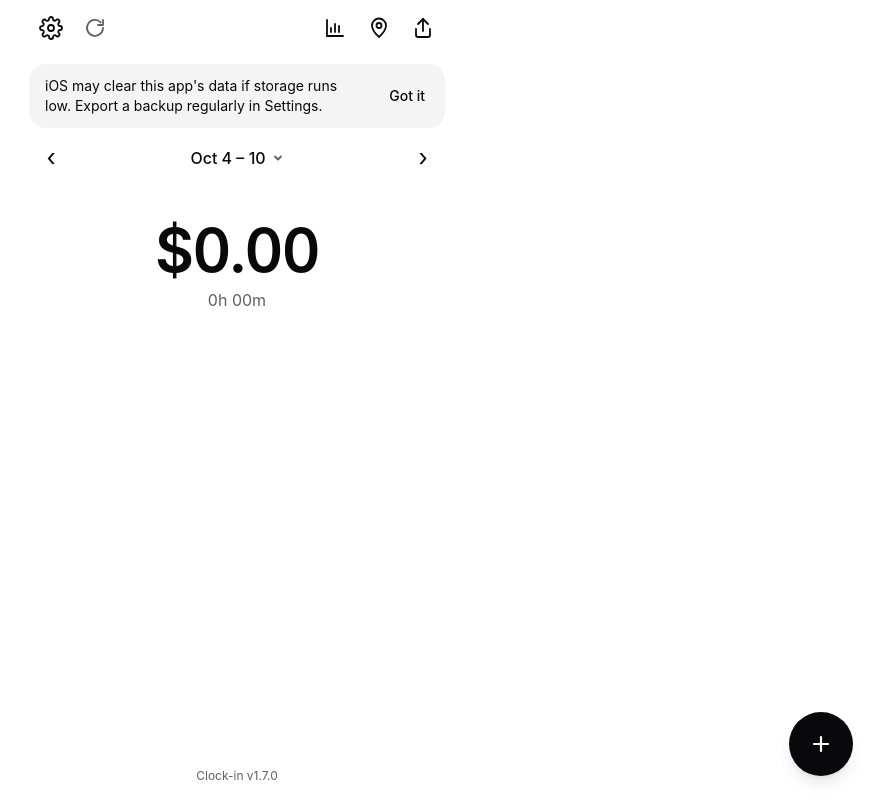
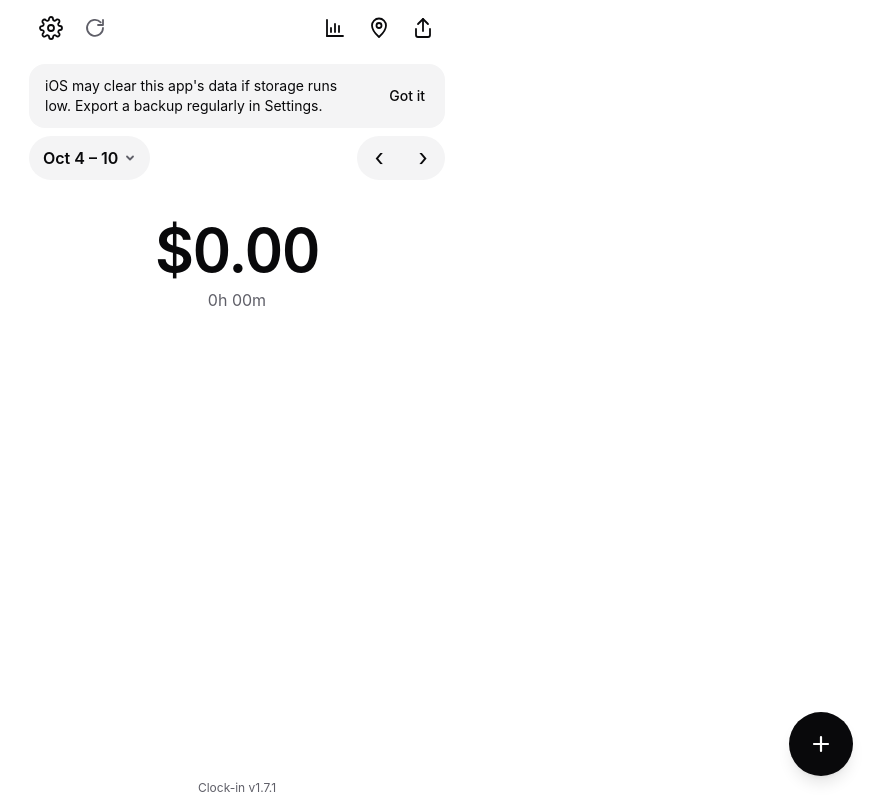
Before and after one commit to diecky7/Clock-in, a React (Vite) app: page / in a window 1280 px wide. Shown: the whole page, without its empty margins (403-1280 px from the left). Built offline with nearby package versions, Linux system fonts and the light colour scheme.

Commit message:
Home: employer, period and arrows on one line; v1.7.1
Co-Authored-By: Claude Opus 5.5 <noreply@anthropic.com>
Claude-Session: https://claude.ai/code/session_013zbM4PUWpySZ5Gv3hf1fnT

```diff
--- a/package.json
+++ b/package.json
@@ -1,7 +1,7 @@
 {
   "name": "clock-in",
   "private": true,
-  "version": "1.7.0",
+  "version": "1.7.1",
   "type": "module",
   "scripts": {
     "dev": "vite",
--- a/src/changelog.ts
+++ b/src/changelog.ts
@@ -6,6 +6,11 @@ export interface Release {
 
 /** Newest first. Keep `package.json` version equal to the first entry. */
 export const CHANGELOG: Release[] = [
+  {
+    version: '1.7.1',
+    date: '2026-10-27',
+    changes: ['Employer, dates and arrows sit side by side on one line at the top of the home screen'],
+  },
   {
     version: '1.7.0',
     date: '2026-10-27',
--- a/src/components/PeriodPicker.tsx
+++ b/src/components/PeriodPicker.tsx
@@ -2,15 +2,26 @@ import { PERIOD_KINDS, type PeriodKind } from '../domain/periods'
 import Dropdown from './Dropdown'
 
 /** The period label in the date bar; tapping it switches the home screen between week, two weeks and month. */
-export default function PeriodPicker({ kind, label, onChange }: { kind: PeriodKind; label: string; onChange: (k: PeriodKind) => void }) {
+export default function PeriodPicker({
+  kind,
+  label,
+  onChange,
+  className,
+}: {
+  kind: PeriodKind
+  label: string
+  onChange: (k: PeriodKind) => void
+  className?: string
+}) {
   return (
     <Dropdown
       value={kind}
       options={PERIOD_KINDS.map((p) => ({ value: p.kind, label: p.name }))}
       onChange={(v) => onChange(v as PeriodKind)}
-      buttonLabel={label}
+      buttonLabel={<span className="whitespace-nowrap">{label}</span>}
       ariaLabel={`${label}, change period`}
       menuLabel="Show"
+      className={className}
     />
   )
 }
--- a/src/screens/Home.tsx
+++ b/src/screens/Home.tsx
@@ -231,6 +231,7 @@ export default function Home({ initialDate }: { initialDate?: string }) {
     setConfirming(false)
   }
   const iconBtn = 'grid size-11 place-items-center rounded-full'
+  const pill = 'bg-surface px-3.5 text-base font-semibold'
 
   return (
     <main aria-label="Time clock" {...swipe.bind}
@@ -259,8 +260,9 @@ export default function Home({ initialDate }: { initialDate?: string }) {
       </header>
       <PersistenceNote />
 
+      <div className="mt-2 flex items-center gap-2">
         {activeEmployers(employers).length > 0 && (
-        <div className="mt-1 flex">
+          <div className="min-w-0 shrink">
             <Dropdown
               value={who}
               options={[
@@ -270,23 +272,25 @@ export default function Home({ initialDate }: { initialDate?: string }) {
               onChange={changeEmployer}
               ariaLabel={`Employer: ${whoName}, change`}
               menuLabel="Employer"
-            className="-ml-1 bg-surface px-4 text-lg font-semibold"
-            buttonLabel={<span className="truncate">{whoName}</span>}
+              className={pill}
+              buttonLabel={<span className="truncate">{who === ALL_EMPLOYERS ? 'All' : whoName}</span>}
             />
           </div>
         )}
-
-      <div style={swipe.style} className="min-h-[60dvh]">
-      <nav aria-label="Period" className="mt-2 flex items-center justify-between">
-        <button type="button" aria-label={`Previous ${words.unit}`} className={`${iconBtn} text-2xl`} onClick={() => setFrom(shiftPeriod(kind, from, -1))}>
+        <div className="shrink-0">
+          <PeriodPicker kind={kind} label={periodLabel(kind, from)} onChange={changeKind} className={pill} />
+        </div>
+        <nav aria-label="Period" className="ml-auto flex shrink-0 rounded-full bg-surface">
+          <button type="button" aria-label={`Previous ${words.unit}`} className="grid size-11 place-items-center rounded-full text-2xl" onClick={() => setFrom(shiftPeriod(kind, from, -1))}>
             ‹
           </button>
-        <PeriodPicker kind={kind} label={periodLabel(kind, from)} onChange={changeKind} />
-        <button type="button" aria-label={`Next ${words.unit}`} className={`${iconBtn} text-2xl`} onClick={() => setFrom(shiftPeriod(kind, from, 1))}>
+          <button type="button" aria-label={`Next ${words.unit}`} className="grid size-11 place-items-center rounded-full text-2xl" onClick={() => setFrom(shiftPeriod(kind, from, 1))}>
             ›
           </button>
         </nav>
+      </div>
 
+      <div style={swipe.style} className="min-h-[60dvh]">
       <section aria-label="Balance" className="mt-10 text-center">
         <p className="text-6xl font-semibold tabular-nums tracking-tight">{formatUSD(summary.totalCents)}</p>
         <p className="mt-2 text-base text-muted">{detail}</p>
```
Lines whose indentation alone changed are shown as unchanged.
